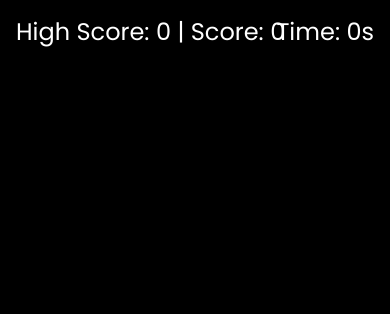
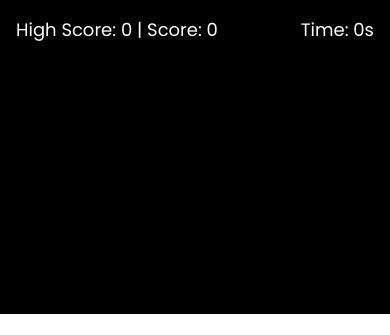
Before and after one commit to prataprajput27/strike-js, a plain HTML site: page index.html in a window 390 px wide. Shown: the top 335 px of the page. Drawn offline with nearby package versions, Linux system fonts and the light colour scheme.

Commit message:
Responsiveness for cross-devices

```diff
--- a/index.html
+++ b/index.html
@@ -26,14 +26,19 @@
     </style>
   </head>
   <body>
-    <div class="fixed text-white text-lg ml-4 mt-4 select-none text-2xl">
+    <div
+      class="fixed text-white text-lg ml-4 mt-4 select-none text-1xl sm:text-1xl md:text-2xl lg:text-2xl xl:text-2xl"
+    >
       <span>High Score: </span><span id="highScoreEl">0</span>
       <span> | Score: </span><span id="scoreEl">0</span>
     </div>
 
     <div class="fixed inset-0 flex items-center justify-center" id="modalEl">
       <div class="bg-white max-w-md w-full p-6 text-center">
-        <h3 id="categoryMessage" class="font-semibold pb-6 text-green-600 text-sm">
+        <h3
+          id="categoryMessage"
+          class="font-semibold pb-6 text-green-600 text-sm"
+        >
           Let's see how far can you go!
         </h3>
         <div style="display: flex; justify-content: space-evenly">
@@ -56,8 +61,9 @@
         </div>
       </div>
     </div>
+
     <div
-      class="fixed text-white text-lg mr-4 mt-4 select-none text-2xl"
+      class="fixed text-white text-lg mr-4 mt-4 select-none text-1xl sm:text-1xl md:text-2xl lg:text-2xl xl:text-2xl"
       id="timer"
       style="top: 0; right: 0"
     >
```
